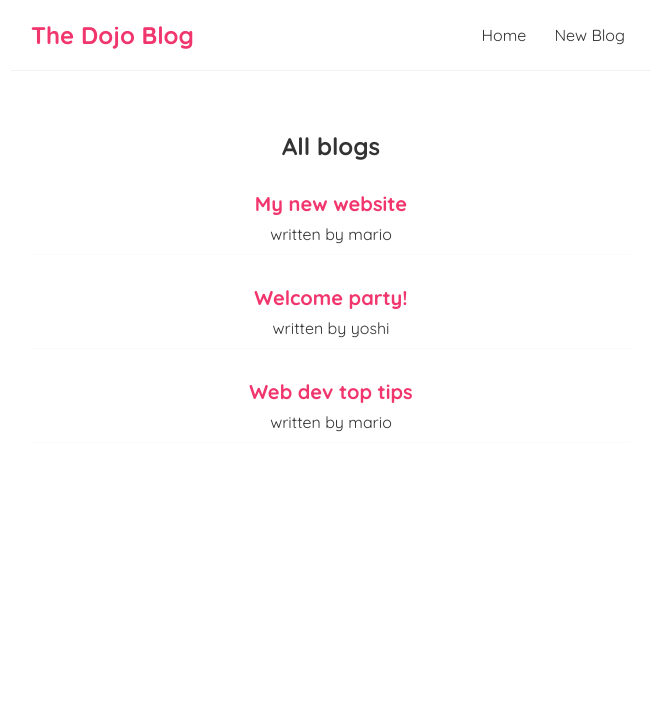
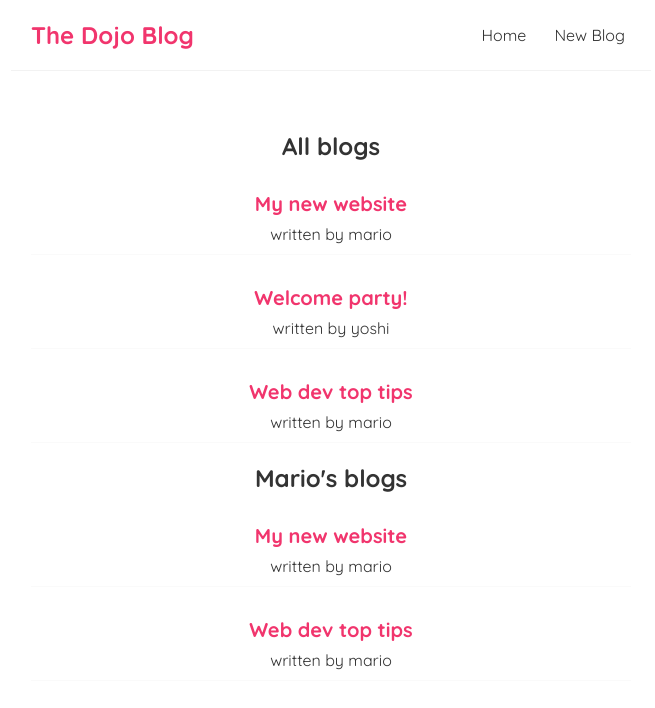
Before and after one commit to p-soma/react-blog-tutorial, a React (Create React App) app in the folder src/psoma-blog/: page / in a window 1280 px wide. Shown: the top 708 px of the page, without its empty margins (309-964 px from the left). Built offline with nearby package versions, Linux system fonts and the light colour scheme.

Commit message:
through 12

```diff
--- a/src/psoma-blog/src/Home.js
+++ b/src/psoma-blog/src/Home.js
@@ -13,6 +13,7 @@ const Home = () => {
   return (
     <div className="home">
       <BlogList blogs={blogs} title="All blogs"/>
+      <BlogList blogs={blogs.filter( b => b.author.toLowerCase()==='mario')} title="Mario's blogs"/>
     </div>
   );
 }
```
